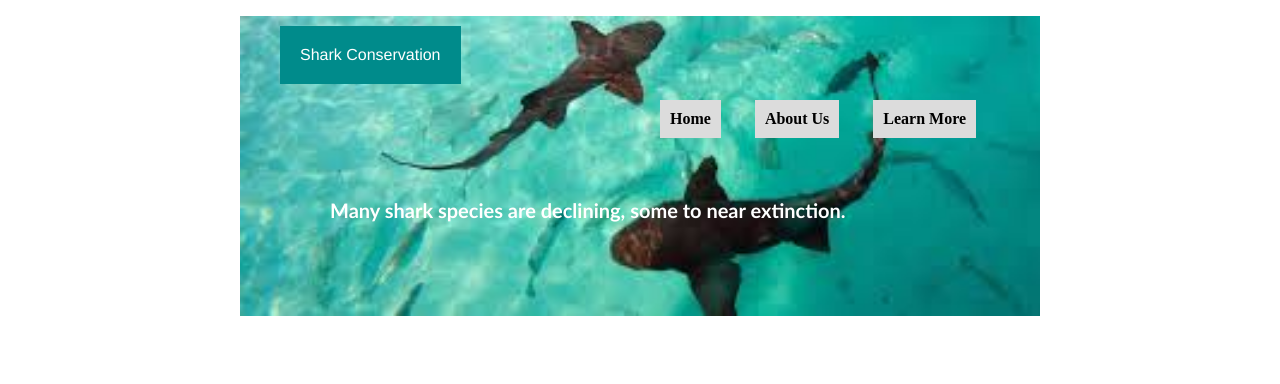
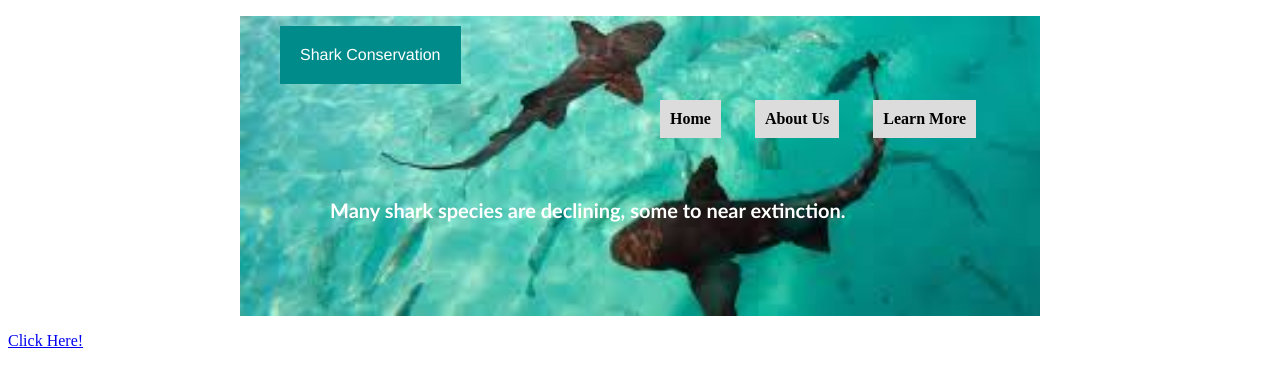
Before and after one commit to LindaGallant/FA2024, a plain HTML site: page Index.html in a window 1280 px wide. Drawn offline with Linux system fonts and the light colour scheme.

Commit message:
Add to Index.html

```diff
--- a/Index.html
+++ b/Index.html
@@ -66,5 +66,6 @@
         </ul>
      <h2 style="font-family: Gill Sans; font-size: 20px; color:white; margin-left:90px;margin-top:20px"> Many shark species are declining, some to near extinction. </h2>
     </div>
+    <p> <a href="Readings.html">Click Here!</a> </p>
 </body>
 </html>
```
